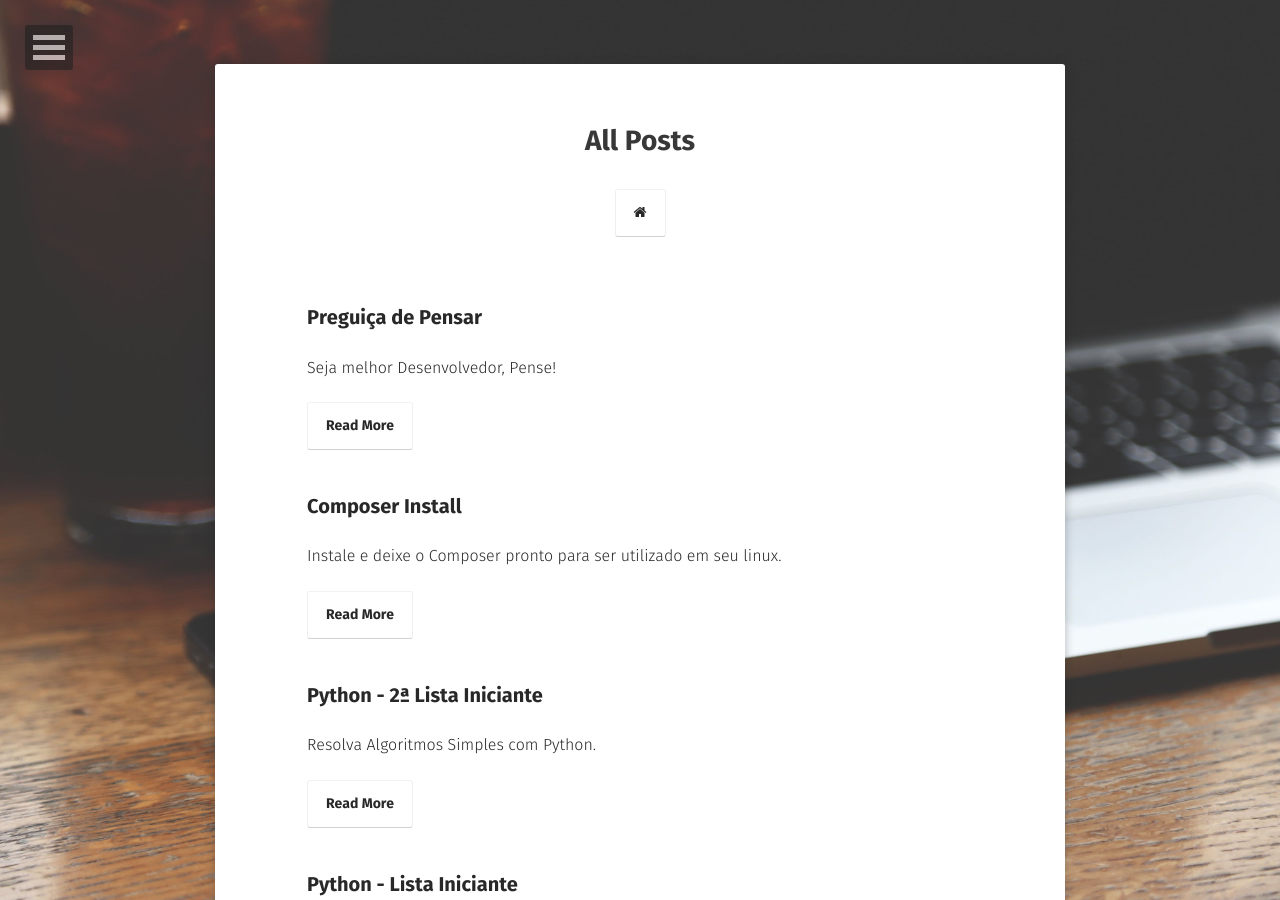
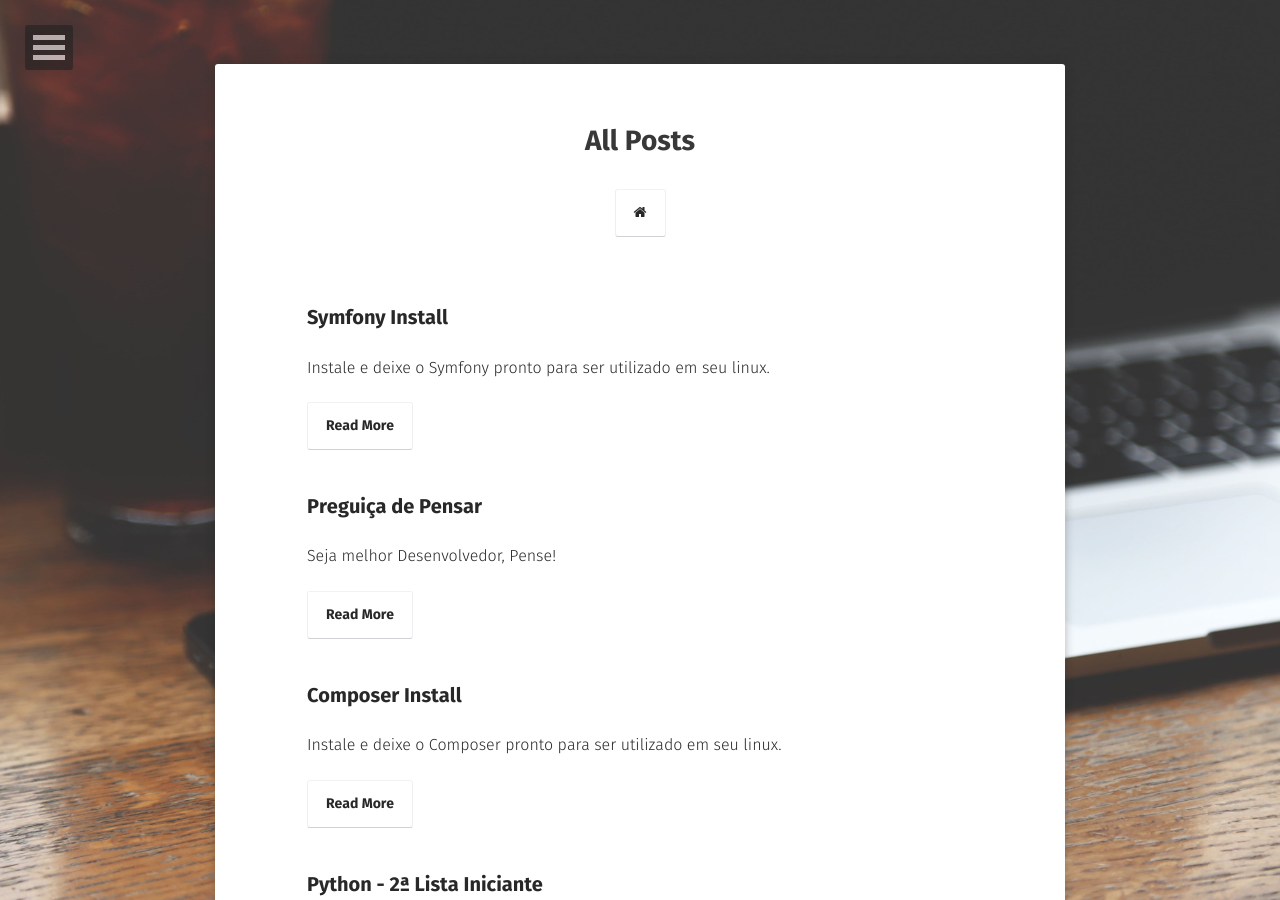
Before and after one commit to jhoemrs/jhoemrs.github.io, a Jekyll site: the page built from posts/index.md, in a window 1280 px wide and 900 px high. Built offline with Jekyll 4.4.1, drawn with Linux system fonts in a browser that asks for light colours; some web fonts are replaced.

Commit message:
Migracao Postagem.

```diff
--- /dev/null
+++ b/_posts/2016-03-14-symfonyInstall.md
@@ -0,0 +1,59 @@
+---
+layout: post
+title: "Symfony Install"
+excerpt: "Instale e deixe o Symfony pronto para ser utilizado em seu linux."
+tags:
+ - Symfony
+feature: http://i.imgur.com/Ds6S7lJ.png
+comments: true
+---
+
+Hoje mostrarei como é simples instalar e deixar o Symfony disponivel para o linux.
+
+Assim como o composer o Symfony tem algumas instruções para instalar e deixa-lo funcionando:
+
+<figure>
+	<a href="https://symfony.com/download" data-toggle="tooltip" title="Symfony Download">
+		<img src="{{ site.url }}/images/bancoPostagens/symfonyInstall/comoInstalar.png">
+	</a>
+</figure>
+
+Já vi algumas maneiras diferentes de instalar o Symfony então caso haja alguma alteração clique no link acima para obter maiores informações de como instalar.
+
+Logo que executamos o primeiro comando listado acima podemos nos deparar com a seguinte mensagem:
+
+<figure>
+	<a data-toggle="tooltip" title="Curl Not Found">
+		<img src="{{ site.url }}/images/bancoPostagens/symfonyInstall/curlNotFound.png">
+	</a>
+</figure>
+
+Sendo assim precisamos instalar o curl, um erro comum é se instalar o php5-curl esperando que este seja o problema, bom não se trata do php5-curl o pacote que não está instalado é do próprio curl.
+Para isso apenas execute:
+<figure>
+	<img src="{{ site.url }}/images/bancoPostagens/symfonyInstall/instalarCurl.png">
+</figure>
+
+Após o curl instalado e tudo corretamente setado:
+
+Execute aqueles primeiros dois comandos de instalação do Symfony:
+{% highlight shell %}
+sudo curl -LsS https://symfony.com/installer -o /usr/local/bin/symfony
+{% endhighlight %}
+
+Este primeiro comando baixará o Symfony e o Alocará na pasta /usr/local/bin/ pois foi passado o parametro -o de OutPut .
+
+{% highlight shell %}
+sudo chmod a+x /usr/local/bin/symfony
+{% endhighlight %}
+
+Este segundo comando tornará o symfony Executável.
+
+Sendo assim só executar **symfony** de qualquer lugar no console que chamará o instalador do symfony, como mostrado abaixo:
+<figure>
+	<img src="{{ site.url }}/images/bancoPostagens/symfonyInstall/chamadaSymfony.png">
+</figure>
+
+Sendo assim já temos o Symfony pronto para iniciarmos um novo projeto !
+
+Obrigado e até a próxima !
```
Also changed, not shown: _posts/2016-03-14-preguicaDePensar.md (+2 -3 lines).
